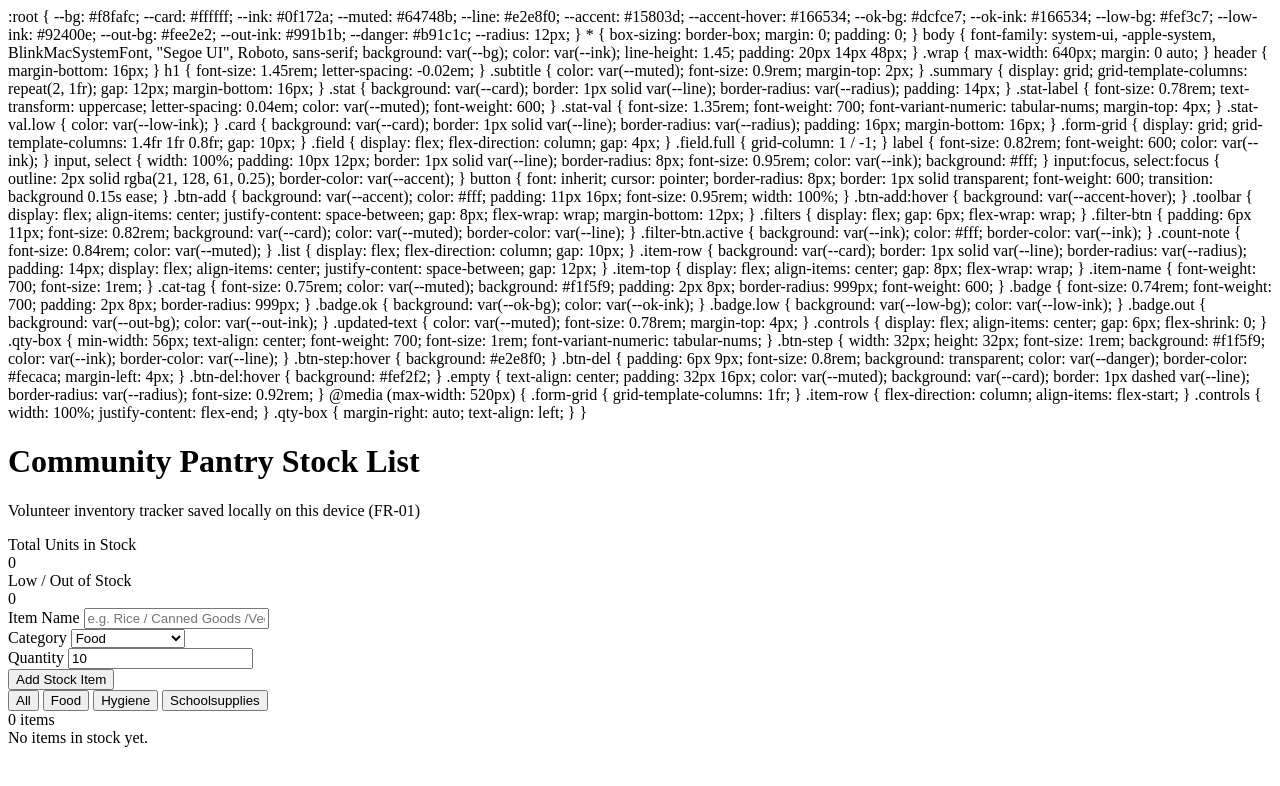
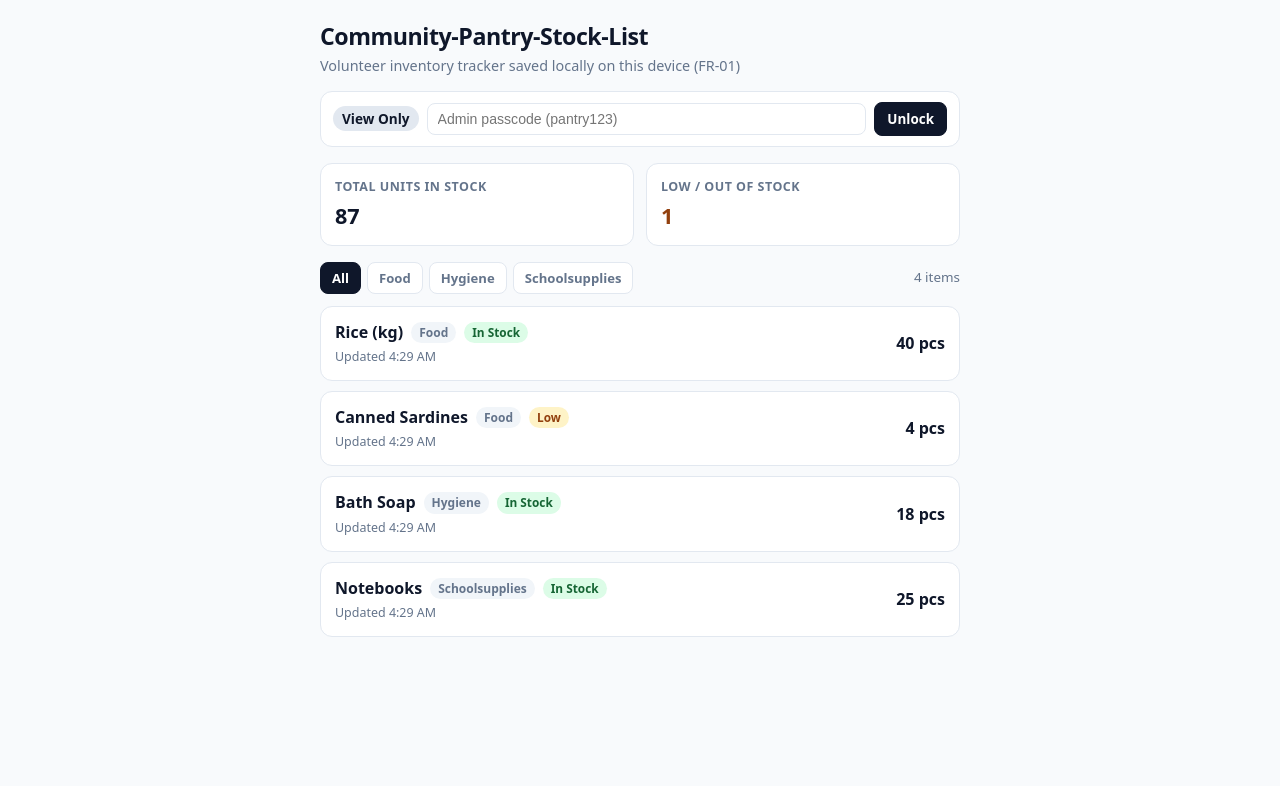
Before and after one commit to daculavanessa1-lgtm/Community-Pantry-Stock-List, a plain HTML site: page index.html in a window 1280 px wide. Both pictures are taken after a click on the button "All". Drawn offline with Linux system fonts and the light colour scheme.

Commit message:
Refactor admin controls and update HTML structure
Removed admin gate section and adjusted related styles. Updated HTML structure for stock summary and item addition. Improved JavaScript functions for item management and admin controls.

```diff
--- a/index.html
+++ b/index.html
@@ -5,18 +5,6 @@
   <meta name="viewport" content="width=device-width, initial-scale=1.0" />
   <title>Community Pantry Stock List</title>
   <style>
-    <!-- Place this gate right above your add/edit controls -->
-<div id="admin-gate">
-  <span id="role-status">Mode: View Only</span>
-  <input type="password" id="admin-passcode" placeholder="Enter admin passcode" />
-  <button type="button" onclick="unlockAdmin()">Unlock Admin</button>
-  <button type="button" id="lock-btn" onclick="lockAdmin()" style="display:none;">Lock</button>
-</div>
-
-<script>
-
-</style>
-
     :root {
       --bg: #f8fafc;
       --card: #ffffff;
@@ -55,7 +43,7 @@
     }
 
     header {
-      margin-bottom: 16px;
+      margin-bottom: 14px;
     }
 
     h1 {
@@ -67,6 +55,64 @@
       color: var(--muted);
       font-size: 0.9rem;
       margin-top: 2px;
+    }
+
+    .admin-bar {
+      background: var(--card);
+      border: 1px solid var(--line);
+      border-radius: var(--radius);
+      padding: 10px 12px;
+      margin-bottom: 16px;
+      display: flex;
+      flex-wrap: wrap;
+      align-items: center;
+      gap: 8px;
+      font-size: 0.85rem;
+    }
+
+    .role-badge {
+      font-weight: 700;
+      padding: 3px 9px;
+      border-radius: 999px;
+      background: #e2e8f0;
+      color: var(--ink);
+    }
+
+    body.is-admin .role-badge {
+      background: var(--ok-bg);
+      color: var(--ok-ink);
+    }
+
+    .admin-bar input {
+      flex: 1;
+      min-width: 140px;
+      padding: 7px 10px;
+      border: 1px solid var(--line);
+      border-radius: 8px;
+      font-size: 0.88rem;
+      color: var(--ink);
+      background: #fff;
+    }
+
+    .btn-sm {
+      padding: 7px 12px;
+      border-radius: 8px;
+      font-size: 0.84rem;
+      font-weight: 600;
+      border: 1px solid var(--line);
+      background: var(--card);
+      color: var(--ink);
+      cursor: pointer;
+    }
+
+    .btn-unlock {
+      background: var(--ink);
+      color: #fff;
+      border-color: var(--ink);
+    }
+
+    body:not(.is-admin) .admin-only {
+      display: none !important;
     }
 
     .summary {
@@ -116,6 +162,12 @@
       gap: 10px;
     }
 
+    @media (max-width: 520px) {
+      .form-grid {
+        grid-template-columns: 1fr;
+      }
+    }
+
     .field {
       display: flex;
       flex-direction: column;
@@ -132,8 +184,7 @@
       color: var(--ink);
     }
 
-    input,
-    select {
+    input, select {
       width: 100%;
       padding: 10px 12px;
       border: 1px solid var(--line);
@@ -143,14 +194,13 @@
       background: #fff;
     }
 
-    input:focus,
-    select:focus {
+    input:focus, select:focus {
       outline: 2px solid rgba(21, 128, 61, 0.25);
       border-color: var(--accent);
     }
 
     button {
-      font: inherit;
+      font-family: inherit;
       cursor: pointer;
       border-radius: 8px;
       border: 1px solid transparent;
@@ -164,6 +214,7 @@
       padding: 11px 16px;
       font-size: 0.95rem;
       width: 100%;
+      margin-top: 4px;
     }
 
     .btn-add:hover {
@@ -219,6 +270,7 @@
       align-items: center;
       justify-content: space-between;
       gap: 12px;
+      flex-wrap: wrap;
     }
 
     .item-top {
@@ -244,9 +296,9 @@
 
     .badge {
       font-size: 0.74rem;
-      font-weight: 700;
       padding: 2px 8px;
       border-radius: 999px;
+      font-weight: 700;
     }
 
     .badge.ok {
@@ -264,155 +316,146 @@
       color: var(--out-ink);
     }
 
-    .updated-text {
+    .updated {
+      font-size: 0.78rem;
       color: var(--muted);
-      font-size: 0.78rem;
       margin-top: 4px;
     }
 
-    .controls {
+    .item-actions {
       display: flex;
       align-items: center;
-      gap: 6px;
-      flex-shrink: 0;
+      gap: 8px;
     }
 
-    .qty-box {
-      min-width: 56px;
-      text-align: center;
+    .qty-text {
       font-weight: 700;
-      font-size: 1rem;
       font-variant-numeric: tabular-nums;
+      min-width: 64px;
+      text-align: right;
     }
 
-    .btn-step {
+    .qty-btn {
       width: 32px;
       height: 32px;
-      font-size: 1rem;
       background: #f1f5f9;
       color: var(--ink);
       border-color: var(--line);
+      font-size: 1rem;
     }
 
-    .btn-step:hover {
-      background: #e2e8f0;
-    }
-
-    .btn-del {
-      padding: 6px 9px;
-      font-size: 0.8rem;
-      background: transparent;
+    .del-btn {
+      padding: 6px 10px;
+      font-size: 0.82rem;
+      background: #fef2f2;
       color: var(--danger);
       border-color: #fecaca;
-      margin-left: 4px;
-    }
-
-    .btn-del:hover {
-      background: #fef2f2;
     }
 
     .empty {
       text-align: center;
-      padding: 32px 16px;
+      padding: 28px 16px;
       color: var(--muted);
       background: var(--card);
       border: 1px dashed var(--line);
       border-radius: var(--radius);
-      font-size: 0.92rem;
-    }
-
-    @media (max-width: 520px) {
-      .form-grid {
-        grid-template-columns: 1fr;
-      }
-
-      .item-row {
-        flex-direction: column;
-        align-items: flex-start;
-      }
-
-      .controls {
-        width: 100%;
-        justify-content: flex-end;
-      }
-
-      .qty-box {
-        margin-right: auto;
-        text-align: left;
-      }
     }
   </style>
 </head>
 <body>
   <div class="wrap">
     <header>
-      <h1>Community Pantry Stock List</h1>
+      <h1>Community-Pantry-Stock-List</h1>
       <p class="subtitle">Volunteer inventory tracker saved locally on this device (FR-01)</p>
     </header>
 
-    <section class="summary" aria-label="Stock totals">
+    <div class="admin-bar" id="admin-gate">
+      <span class="role-badge" id="role-status">View Only</span>
+      <input
+        type="password"
+        id="admin-passcode"
+        placeholder="Admin passcode (pantry123)"
+        aria-label="Admin passcode"
+      />
+      <button type="button" class="btn-sm btn-unlock" id="unlock-btn" onclick="unlockAdmin()">Unlock</button>
+      <button type="button" class="btn-sm" id="lock-btn" onclick="lockAdmin()" style="display: none;">Lock</button>
+    </div>
+
+    <section class="summary" aria-label="Stock summary">
       <div class="stat">
         <div class="stat-label">Total Units in Stock</div>
-        <div class="stat-val" id="totalUnits">0</div>
+        <div class="stat-val" id="total-units">0</div>
       </div>
       <div class="stat">
         <div class="stat-label">Low / Out of Stock</div>
-        <div class="stat-val low" id="lowStockCount">0</div>
+        <div class="stat-val low" id="low-count">0</div>
       </div>
     </section>
 
-    <section class="card" aria-label="Add pantry item">
-      <form id="pantryForm">
-        <div class="form-grid">
+    <section class="card admin-only" aria-label="Add stock item">
+      <form id="stock-form" class="form-grid">
         <div class="field">
-            <label for="nameInput">Item Name</label>
-            <input id="nameInput" type="text" placeholder="e.g. Rice / Canned Goods /Vegetables/Fruits" required />
+          <label for="item-name">Item Name</label>
+          <input type="text" id="item-name" placeholder="e.g. Rice / Canned Goods / Vegetables" required />
         </div>
         <div class="field">
-            <label for="categoryInput">Category</label>
-            <select id="categoryInput">
+          <label for="item-cat">Category</label>
+          <select id="item-cat">
             <option value="Food">Food</option>
             <option value="Hygiene">Hygiene</option>
-              <option value="Schoolsupplies">SchoolSupplies</option>
+            <option value="Schoolsupplies">Schoolsupplies</option>
           </select>
         </div>
         <div class="field">
-            <label for="qtyInput">Quantity</label>
-            <input id="qtyInput" type="number" min="0" step="1" value="10" required />
+          <label for="item-qty">Quantity</label>
+          <input type="number" id="item-qty" min="0" value="10" required />
         </div>
         <div class="field full">
-            <button class="btn-add" type="submit">Add Stock Item</button>
-          </div>
+          <button type="submit" class="btn-add">Add Stock Item</button>
         </div>
       </form>
     </section>
 
     <div class="toolbar">
-      <div class="filters" role="group" aria-label="Filter by category">
-        <button class="filter-btn active" data-filter="All" type="button">All</button>
-        <button class="filter-btn" data-filter="Food" type="button">Food</button>
-        <button class="filter-btn" data-filter="Hygiene" type="button">Hygiene</button>
-        <button class="filter-btn" data-filter="Schoolsupplies" type="button">Schoolsupplies</button>
+      <div class="filters" id="category-filters">
+        <button type="button" class="filter-btn active" data-cat="All">All</button>
+        <button type="button" class="filter-btn" data-cat="Food">Food</button>
+        <button type="button" class="filter-btn" data-cat="Hygiene">Hygiene</button>
+        <button type="button" class="filter-btn" data-cat="Schoolsupplies">Schoolsupplies</button>
       </div>
-      <span class="count-note" id="itemCount">0 items</span>
+      <div class="count-note" id="count-note">0 items</div>
     </div>
 
-    <main class="list" id="stockList" aria-live="polite"></main>
+    <section class="list" id="stock-list" aria-label="Stock items"></section>
   </div>
 
   <script>
-    const STORAGE_KEY = "pantry_stock_fr01_v1";
+    const STORAGE_KEY = "pantryStockItems_v1";
+    const ADMIN_CODE = "pantry123";
     const LOW_THRESHOLD = 5;
+
+    const DEFAULT_ITEMS = [
+      { id: 1, name: "Rice (kg)", category: "Food", qty: 40, updated: formatTime(new Date()) },
+      { id: 2, name: "Canned Sardines", category: "Food", qty: 4, updated: formatTime(new Date()) },
+      { id: 3, name: "Bath Soap", category: "Hygiene", qty: 18, updated: formatTime(new Date()) },
+      { id: 4, name: "Notebooks", category: "Schoolsupplies", qty: 25, updated: formatTime(new Date()) }
+    ];
+
     let items = loadItems();
-    let activeFilter = "All";
+    let activeCategory = "All";
+
+    function formatTime(date) {
+      return date.toLocaleTimeString([], { hour: "numeric", minute: "2-digit" });
+    }
 
     function loadItems() {
       try {
         const raw = localStorage.getItem(STORAGE_KEY);
-        const parsed = raw ? JSON.parse(raw) : [];
-        return Array.isArray(parsed) ? parsed : [];
+        if (!raw) return [...DEFAULT_ITEMS];
+        const parsed = JSON.parse(raw);
+        return Array.isArray(parsed) ? parsed : [...DEFAULT_ITEMS];
       } catch {
-        return [];
+        return [...DEFAULT_ITEMS];
       }
     }
 
@@ -421,125 +464,146 @@
     }
 
     function escapeHtml(str) {
-      return String(str).replace(/[&<>"']/g, (ch) => ({
-        "&": "&amp;",
-        "<": "&lt;",
-        ">": "&gt;",
-        '"': "&quot;",
-        "'": "&#39;"
-      }[ch]));
+      return String(str)
+        .replace(/&/g, "&amp;")
+        .replace(/</g, "&lt;")
+        .replace(/>/g, "&gt;")
+        .replace(/"/g, "&quot;");
     }
 
-    function nowLabel() {
-      return new Date().toLocaleTimeString("en-PH", {
-        hour: "numeric",
-        minute: "2-digit"
-      });
+    function getStatusBadge(qty) {
+      if (qty <= 0) return '<span class="badge out">Out of Stock</span>';
+      if (qty <= LOW_THRESHOLD) return '<span class="badge low">Low</span>';
+      return '<span class="badge ok">In Stock</span>';
     }
 
-    function addItem(name, category, qty) {
-      const entry = {
-        id: Date.now().toString(36) + Math.random().toString(36).slice(2, 6),
-        name: name.trim(),
-        category,
-        qty: Math.max(0, Math.floor(qty)),
-        updated: nowLabel()
-      };
-      items.unshift(entry);
-      saveItems();
-      render();
+    function render() {
+      const totalUnits = items.reduce((sum, item) => sum + Number(item.qty || 0), 0);
+      const lowOrOut = items.filter((item) => Number(item.qty || 0) <= LOW_THRESHOLD).length;
+
+      document.getElementById("total-units").textContent = totalUnits;
+      document.getElementById("low-count").textContent = lowOrOut;
+
+      const filtered = activeCategory === "All"
+        ? items
+        : items.filter((item) => item.category === activeCategory);
+
+      document.getElementById("count-note").textContent =
+        `${filtered.length} ${filtered.length === 1 ? "item" : "items"}`;
+
+      const listEl = document.getElementById("stock-list");
+      if (filtered.length === 0) {
+        listEl.innerHTML = '<div class="empty">No items in this category yet.</div>';
+        return;
       }
 
-    function adjustQty(id, delta) {
+      listEl.innerHTML = filtered
+        .map(
+          (item) => `
+          <div class="item-row">
+            <div>
+              <div class="item-top">
+                <span class="item-name">${escapeHtml(item.name)}</span>
+                <span class="cat-tag">${escapeHtml(item.category)}</span>
+                ${getStatusBadge(item.qty)}
+              </div>
+              <div class="updated">Updated ${escapeHtml(item.updated || "")}</div>
+            </div>
+            <div class="item-actions">
+              <span class="qty-text">${Number(item.qty)} pcs</span>
+              <button type="button" class="qty-btn admin-only" onclick="changeQty(${item.id}, -1)" aria-label="Decrease quantity">−</button>
+              <button type="button" class="qty-btn admin-only" onclick="changeQty(${item.id}, 1)" aria-label="Increase quantity">+</button>
+              <button type="button" class="del-btn admin-only" onclick="deleteItem(${item.id})">Delete</button>
+            </div>
+          </div>
+        `
+        )
+        .join("");
+    }
+
+    function changeQty(id, delta) {
+      if (sessionStorage.getItem("pantryAdminUnlocked") !== "true") return;
       items = items.map((item) => {
         if (item.id !== id) return item;
-        return {
-          ...item,
-          qty: Math.max(0, item.qty + delta),
-          updated: nowLabel()
-        };
+        const nextQty = Math.max(0, Number(item.qty || 0) + delta);
+        return { ...item, qty: nextQty, updated: formatTime(new Date()) };
       });
       saveItems();
       render();
     }
 
     function deleteItem(id) {
+      if (sessionStorage.getItem("pantryAdminUnlocked") !== "true") return;
       items = items.filter((item) => item.id !== id);
       saveItems();
       render();
     }
 
-    function statusBadge(qty) {
-      if (qty === 0) return `<span class="badge out">Out</span>`;
-      if (qty <= LOW_THRESHOLD) return `<span class="badge low">Low</span>`;
-      return `<span class="badge ok">In Stock</span>`;
-    }
+    document.getElementById("stock-form").addEventListener("submit", (e) => {
+      e.preventDefault();
+      if (sessionStorage.getItem("pantryAdminUnlocked") !== "true") return;
 
-    function render() {
-      const totalUnits = items.reduce((sum, i) => sum + i.qty, 0);
-      const lowCount = items.filter((i) => i.qty <= LOW_THRESHOLD).length;
+      const nameInput = document.getElementById("item-name");
+      const catInput = document.getElementById("item-cat");
+      const qtyInput = document.getElementById("item-qty");
 
-      document.getElementById("totalUnits").textContent = totalUnits;
-      document.getElementById("lowStockCount").textContent = lowCount;
+      const name = nameInput.value.trim();
+      const category = catInput.value;
+      const qty = Math.max(0, parseInt(qtyInput.value, 10) || 0);
 
-      const visible = activeFilter === "All"
-        ? items
-        : items.filter((i) => i.category === activeFilter);
+      if (!name) return;
 
-      document.getElementById("itemCount").textContent =
-        `${visible.length} ${visible.length === 1 ? "item" : "items"}`;
+      items.unshift({
+        id: Date.now(),
+        name,
+        category,
+        qty,
+        updated: formatTime(new Date())
+      });
 
-      const listEl = document.getElementById("stockList");
-      if (visible.length === 0) {
-        listEl.innerHTML = `<div class="empty">No ${activeFilter === "All" ? "" : activeFilter + " "}items in stock yet.</div>`;
-        return;
-      }
+      saveItems();
+      render();
 
-      listEl.innerHTML = visible.map((item) => `
-        <article class="item-row">
-          <div>
-            <div class="item-top">
-              <span class="item-name">${escapeHtml(item.name)}</span>
-              <span class="cat-tag">${escapeHtml(item.category)}</span>
-              ${statusBadge(item.qty)}
-            </div>
-            <div class="updated-text">Updated ${escapeHtml(item.updated)}</div>
-          </div>
-          <div class="controls">
-            <span class="qty-box">${item.qty} pcs</span>
-            <button class="btn-step" type="button" aria-label="Decrease ${escapeHtml(item.name)}" onclick="adjustQty('${item.id}', -1)">−</button>
-            <button class="btn-step" type="button" aria-label="Increase ${escapeHtml(item.name)}" onclick="adjustQty('${item.id}', 1)">+</button>
-            <button class="btn-del" type="button" aria-label="Delete ${escapeHtml(item.name)}" onclick="deleteItem('${item.id}')">Delete</button>
-          </div>
-        </article>
-      `).join("");
-    }
-
-    document.getElementById("pantryForm").addEventListener("submit", (ev) => {
-      ev.preventDefault();
-      const nameInput = document.getElementById("nameInput");
-      const categoryInput = document.getElementById("categoryInput");
-      const qtyInput = document.getElementById("qtyInput");
-
-      const qty = parseInt(qtyInput.value, 10);
-      if (!nameInput.value.trim() || Number.isNaN(qty) || qty < 0) return;
-
-      addItem(nameInput.value, categoryInput.value, qty);
-      ev.target.reset();
+      nameInput.value = "";
       qtyInput.value = "10";
       nameInput.focus();
     });
 
     document.querySelectorAll(".filter-btn").forEach((btn) => {
       btn.addEventListener("click", () => {
-        activeFilter = btn.dataset.filter;
-        document.querySelectorAll(".filter-btn").forEach((b) =>
-          b.classList.toggle("active", b === btn)
-        );
+        document.querySelectorAll(".filter-btn").forEach((b) => b.classList.remove("active"));
+        btn.classList.add("active");
+        activeCategory = btn.dataset.cat;
         render();
       });
     });
 
+    function applyAdminState() {
+      const isAdmin = sessionStorage.getItem("pantryAdminUnlocked") === "true";
+      document.body.classList.toggle("is-admin", isAdmin);
+      document.getElementById("role-status").textContent = isAdmin ? "Admin" : "View Only";
+      document.getElementById("lock-btn").style.display = isAdmin ? "inline-block" : "none";
+      document.getElementById("unlock-btn").style.display = isAdmin ? "none" : "inline-block";
+      document.getElementById("admin-passcode").style.display = isAdmin ? "none" : "inline-block";
+    }
+
+    function unlockAdmin() {
+      const input = document.getElementById("admin-passcode");
+      if (input.value === ADMIN_CODE) {
+        sessionStorage.setItem("pantryAdminUnlocked", "true");
+        input.value = "";
+        applyAdminState();
+      } else {
+        alert("Wrong passcode");
+      }
+    }
+
+    function lockAdmin() {
+      sessionStorage.removeItem("pantryAdminUnlocked");
+      applyAdminState();
+    }
+
+    applyAdminState();
     render();
   </script>
 </body>
```
Lines whose indentation alone changed are shown as unchanged.
